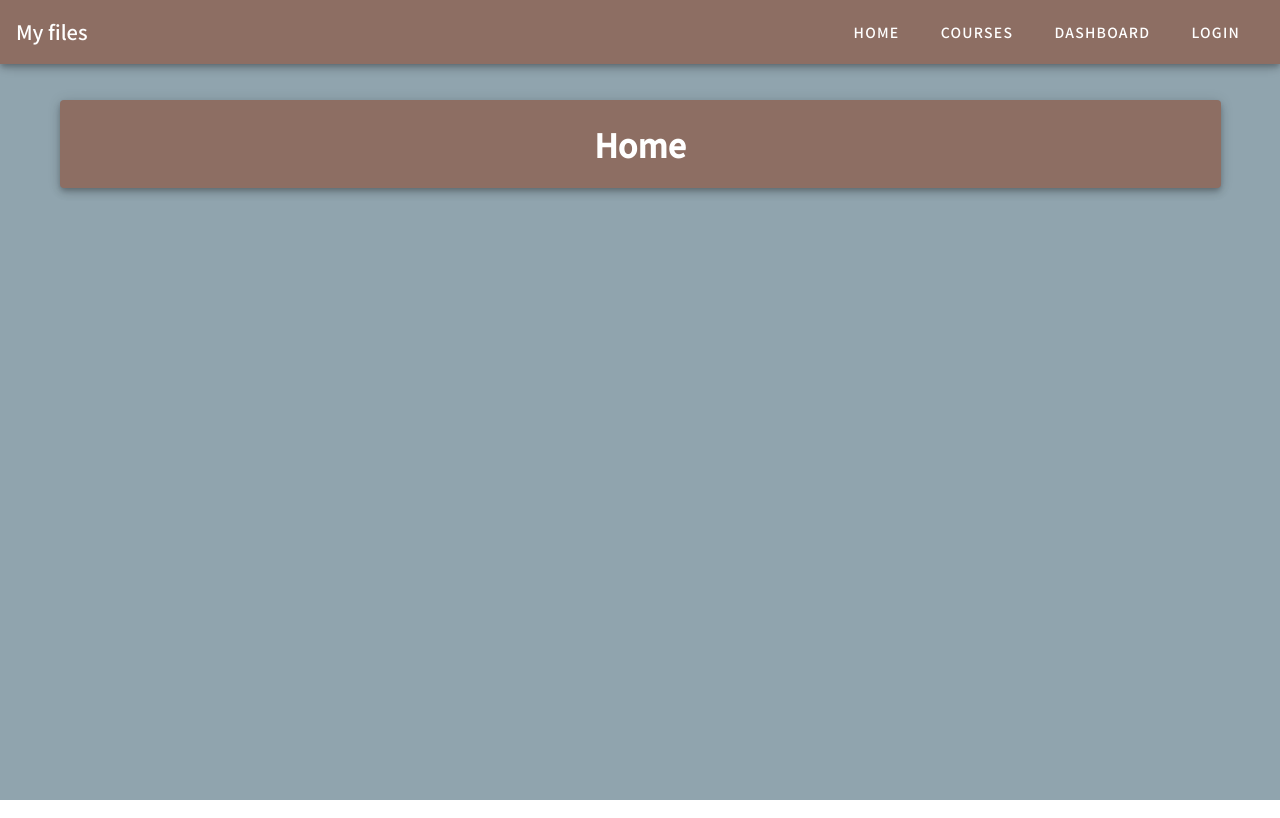
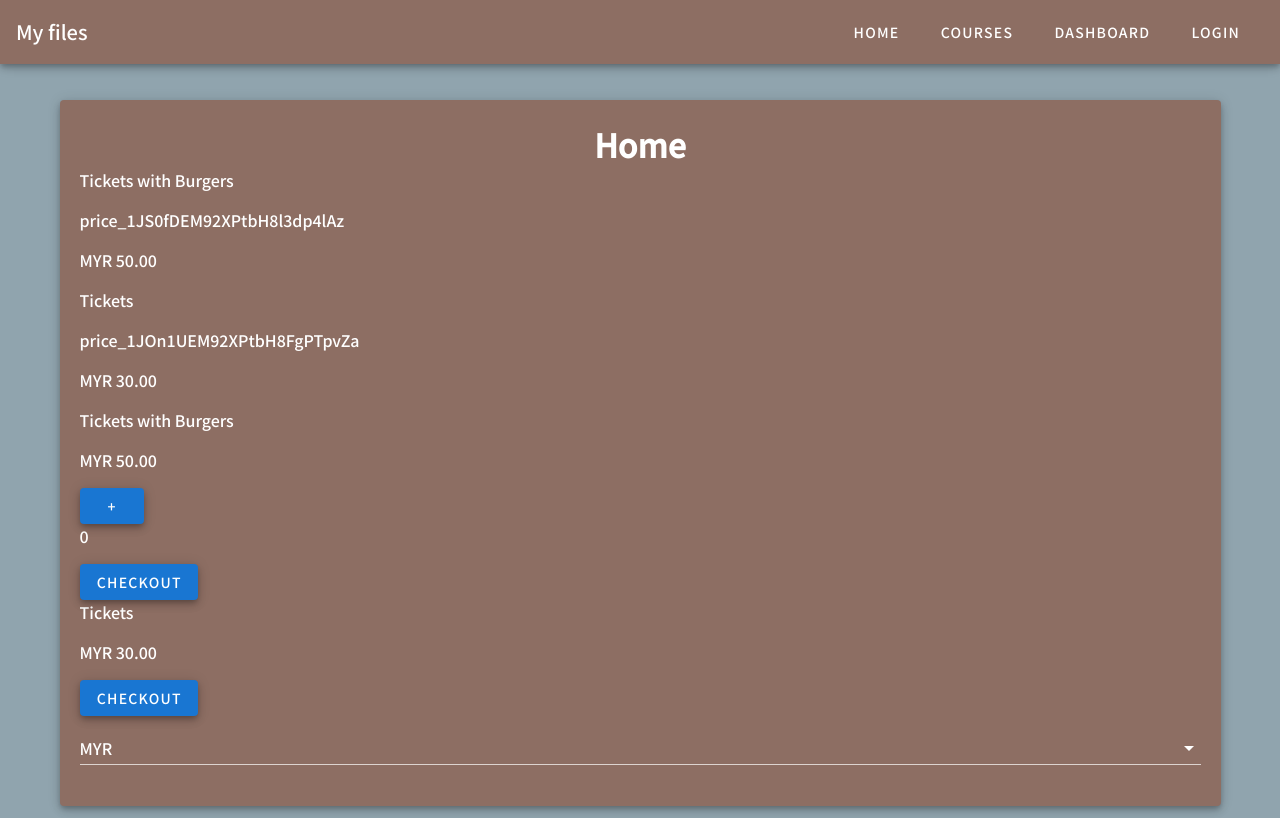
Before and after one commit to zaimazhar/fepikp, a Vue app: page / in a window 1280 px wide. Shown: the top 818 px of the page. Built offline with nearby package versions, Linux system fonts and the light colour scheme.

Commit message:
Use plain JWT
Signed-off-by: zaimazhar97 <54124001+zaimazhar97@users.noreply.github.com>

```diff
--- a/src/views/Course.vue
+++ b/src/views/Course.vue
@@ -9,6 +9,19 @@
       class="elevation-1"
     >
     </v-data-table>
+    <br><br>
+    <v-btn
+      @click="login"
+      color="primary"
+    >
+      Login
+    </v-btn>
+    <v-btn
+      @click="checkConnection"
+      color="danger"
+    >
+      Check
+    </v-btn>
   </v-container>
 </template>
 
@@ -16,7 +29,19 @@
 
 export default {
   name: 'Course',
-  title: 'Courses'
+  title: 'Courses',
+  methods: {
+    login() {
+      fetch('http://localhost:3000/auth/login', {
+        method: 'post'
+      }).then( data => {
+        console.log(data)
+      }).catch( err => console.error(err))
+    },
+    checkConnection() {
+      fetch('http://localhost:3000/auth/check')
+    }
+  }
 }
 
 </script>
--- a/src/views/Home.vue
+++ b/src/views/Home.vue
@@ -1,11 +1,104 @@
 <template>
-  <h1 class="text-center">Home</h1>
+  <div>
+    <h1 class="text-center">Home</h1>
+    <div v-for="(product, i) in products" :key="i">
+      <p>{{ product.name }}</p>
+      <p>{{ product.price[currency].id }}</p>
+      <p>{{ currencyShow[currency] }} {{ product.price[currency].amount }}</p>
+    </div>
+    <div>
+      <p>{{ products[0].name }}</p>
+      <p>{{ currencyShow[currency] }} {{ products[0].price[currency].amount }}</p>
+      <v-btn
+        color="primary"
+        elevation="5"
+        @click="products[0].quantity++"
+      >+</v-btn>
+      <p>{{ products[0].quantity }}</p>
+      <v-btn
+        color="primary"
+        elevation="5"
+        @click="addToCart(products[0], currency)"
+      >Checkout</v-btn>
+    </div>
+    <div>
+      <p>{{ products[1].name }}</p>
+      <p>{{ currencyShow[currency] }} {{ products[1].price[currency].amount }}</p>
+      <v-btn
+        color="primary"
+        elevation="5"
+      >Checkout</v-btn>
+    </div>
+    <v-select
+      v-model="currency"
+      :items="items"
+      item-text="text"
+      item-value="value"
+      single-line
+    ></v-select>
+  </div>
 </template>
-
 <script>
 
   export default {
     name: 'Home',
     title: 'Home',
+    methods: {
+      addToCart(item, currency) {
+        this.cart.push({
+          name: item.name,
+          price: item.price[currency].amount,
+          priceId: item.price[currency].id,
+          quantity: item.quantity
+        })
+
+        console.log(this.cart)
+      }
+    },
+    data: () => ({
+      cart: [],
+      currency: 'myr',
+      currencyShow: {
+        "myr": "MYR",
+        "aud": "A$"
+      },
+      products: [{
+        name: "Tickets with Burgers",
+        price: {
+          "myr": {
+            id: "price_1JS0fDEM92XPtbH8l3dp4lAz",
+            amount: "50.00"
+          },
+          "aud": {
+            id: "price_1JS0fDEM92XPtbH84znUZSlf",
+            amount: "16.30"
+          }
+        },
+        quantity: 0
+      }, {
+        name: "Tickets",
+        price: {
+          "myr": {
+            id: "price_1JOn1UEM92XPtbH8FgPTpvZa",
+            amount: "30.00"
+          },
+          "aud": {
+            id: "price_1JRv7pEM92XPtbH81pUduNWm",
+            amount: "9.83"
+          }
+        },
+        quantity: 0
+      }],
+      items: [
+        {
+          text: 'MYR',
+          value: 'myr',
+        },
+        {
+          text: 'AUD',
+          value: 'aud',
+        },
+      ],
+    })
   }
 </script>
```
